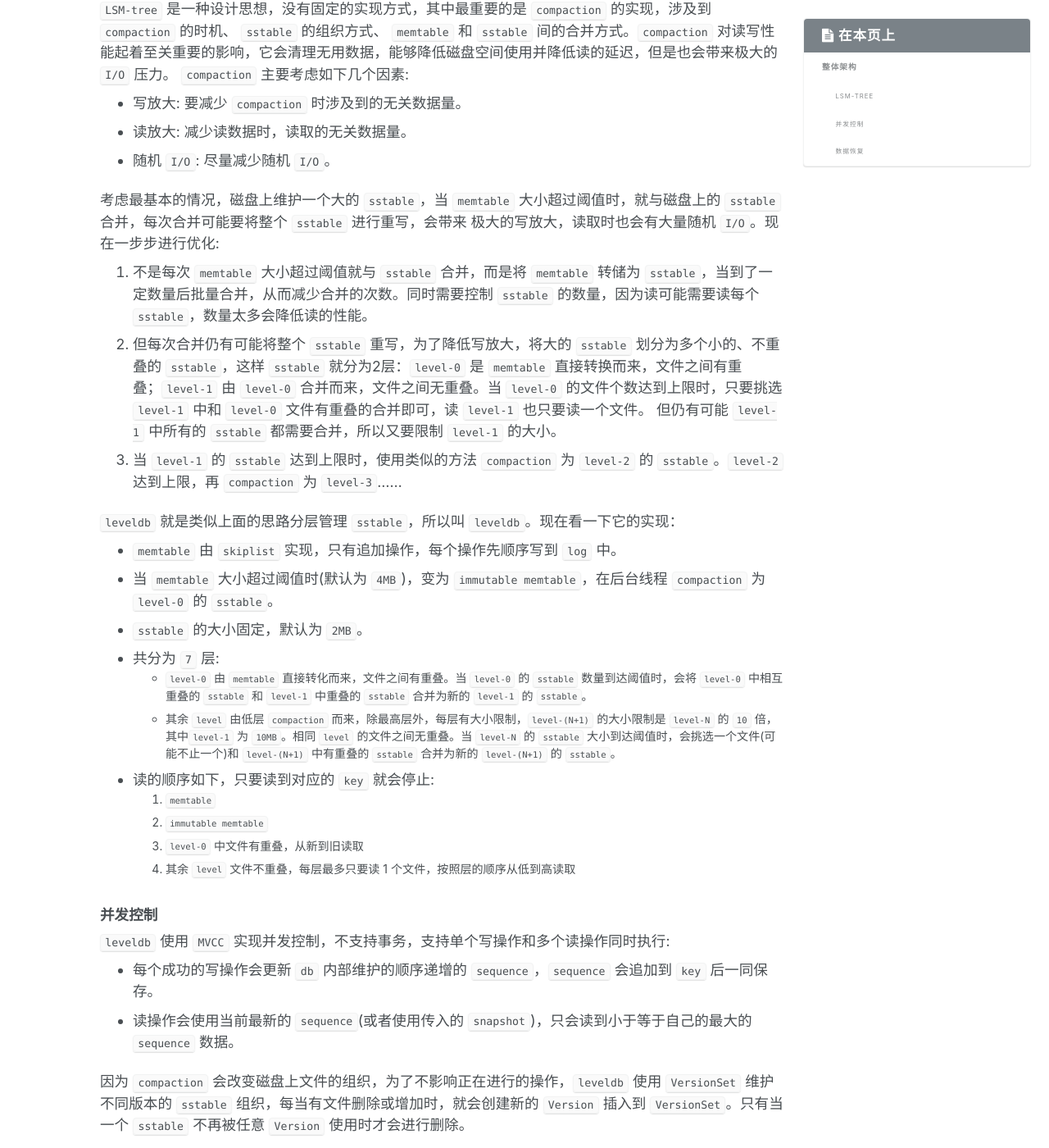
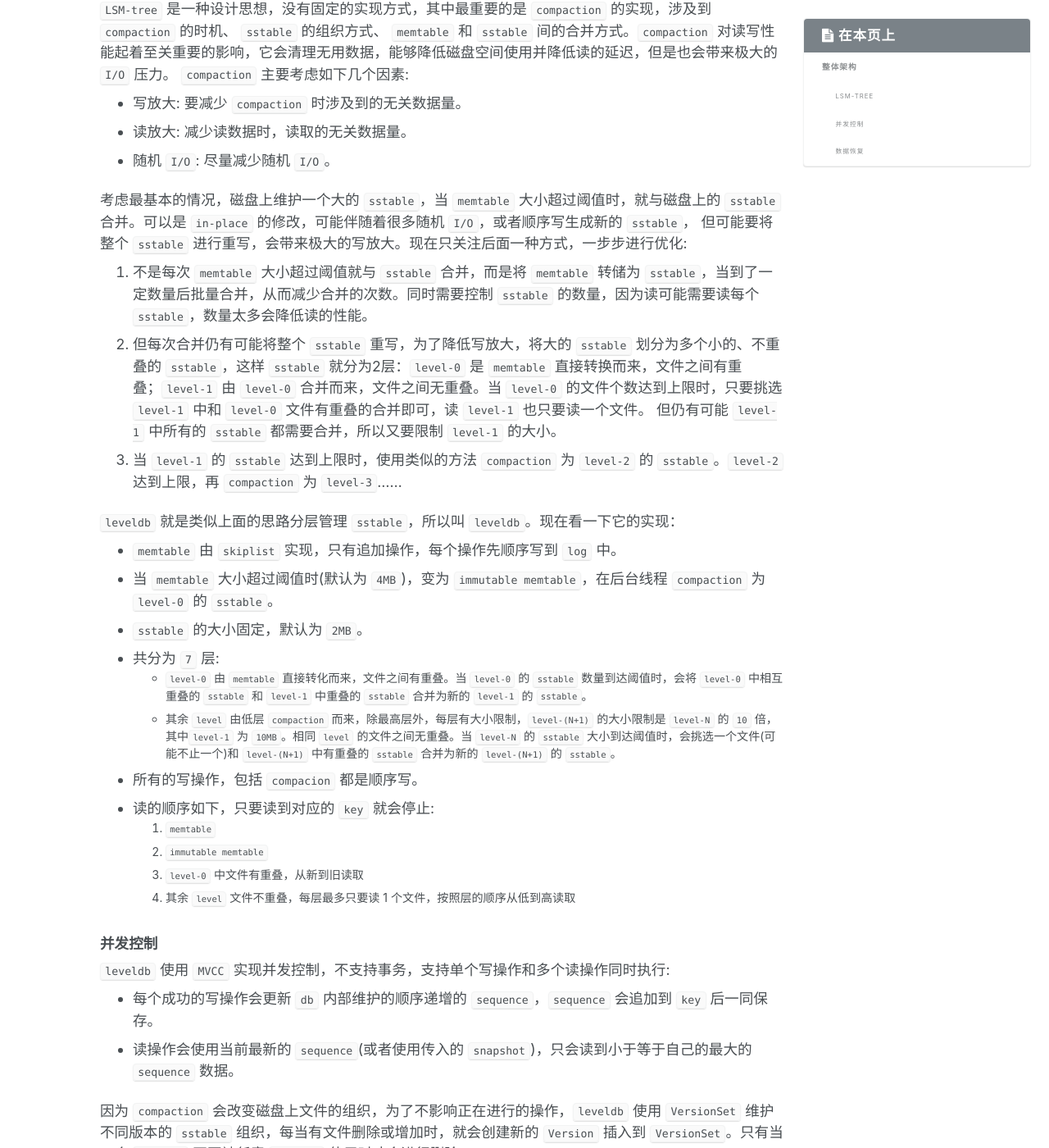
Before and after one commit to youjiali1995/youjiali1995.github.io, a Jekyll site: the page built from _posts/Storage/2018-07-14-leveldb-architecture.md, in a window 1280 px wide and 1400 px high, scrolled down 1211 px. Shown: the whole window at 82% size. Built offline with Jekyll 4.4.1, drawn with Linux system fonts in a browser that asks for light colours.

Commit message:
Modify _posts/Storage/2018-07-14-leveldb-architecture.md

```diff
--- a/_posts/Storage/2018-07-14-leveldb-architecture.md
+++ b/_posts/Storage/2018-07-14-leveldb-architecture.md
@@ -28,8 +28,8 @@
 * 读放大: 减少读数据时，读取的无关数据量。
 * 随机 `I/O`: 尽量减少随机 `I/O`。
 
-考虑最基本的情况，磁盘上维护一个大的 `sstable`，当 `memtable` 大小超过阈值时，就与磁盘上的 `sstable` 合并，每次合并可能要将整个 `sstable` 进行重写，会带来
-极大的写放大，读取时也会有大量随机 `I/O`。现在一步步进行优化:
+考虑最基本的情况，磁盘上维护一个大的 `sstable`，当 `memtable` 大小超过阈值时，就与磁盘上的 `sstable` 合并。可以是 `in-place` 的修改，可能伴随着很多随机 `I/O`，或者顺序写生成新的 `sstable`，
+但可能要将整个 `sstable` 进行重写，会带来极大的写放大。现在只关注后面一种方式，一步步进行优化:
 1. 不是每次 `memtable` 大小超过阈值就与 `sstable` 合并，而是将 `memtable` 转储为 `sstable`，当到了一定数量后批量合并，从而减少合并的次数。同时需要控制 `sstable` 的数量，因为读可能需要读每个 `sstable`，数量太多会降低读的性能。
 2. 但每次合并仍有可能将整个 `sstable` 重写，为了降低写放大，将大的 `sstable` 划分为多个小的、不重叠的 `sstable`，这样 `sstable` 就分为2层：`level-0` 是 `memtable` 直接转换而来，文件之间有重叠；`level-1` 由
 `level-0` 合并而来，文件之间无重叠。当 `level-0` 的文件个数达到上限时，只要挑选 `level-1` 中和 `level-0` 文件有重叠的合并即可，读 `level-1` 也只要读一个文件。
@@ -44,6 +44,7 @@
     * `level-0` 由 `memtable` 直接转化而来，文件之间有重叠。当 `level-0` 的 `sstable` 数量到达阈值时，会将 `level-0` 中相互重叠的 `sstable` 和 `level-1` 中重叠的 `sstable` 合并为新的 `level-1` 的 `sstable`。
     * 其余 `level` 由低层 `compaction` 而来，除最高层外，每层有大小限制，`level-(N+1)` 的大小限制是 `level-N` 的 `10` 倍，其中`level-1` 为 `10MB`。相同 `level` 的文件之间无重叠。当 `level-N` 的
  `sstable` 大小到达阈值时，会挑选一个文件(可能不止一个)和 `level-(N+1)` 中有重叠的 `sstable` 合并为新的 `level-(N+1)` 的 `sstable`。
+* 所有的写操作，包括 `compacion` 都是顺序写。
 * 读的顺序如下，只要读到对应的 `key` 就会停止:
     1. `memtable`
     2. `immutable memtable`
```
